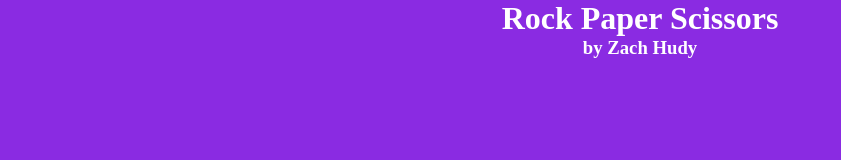
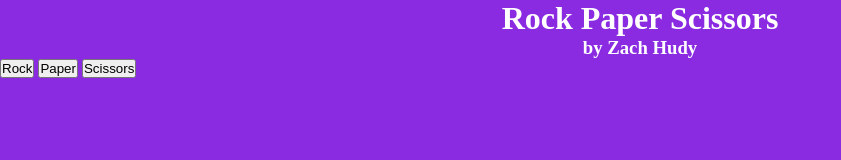
Before and after one commit to ZachHudy/RockPaperScissors, a plain HTML site: page index.html in a window 1280 px wide. Shown: the whole page, without its empty margins (0-841 px from the left). Drawn offline with Linux system fonts and the light colour scheme.

Commit message:
Add Buttons for RPS

```diff
--- a/index.html
+++ b/index.html
@@ -8,6 +8,11 @@
     <body>
         <h1>Rock Paper Scissors</h1>
         <h3>by Zach Hudy</h3>
+        <section id="buttons">
+            <button id="rock">Rock</button>
+            <button id="paper">Paper</button>
+            <button id="scissors">Scissors</button>
+        </section>
         <script src="./scripts/main.js"></script>
     </body>
 </html>
```
